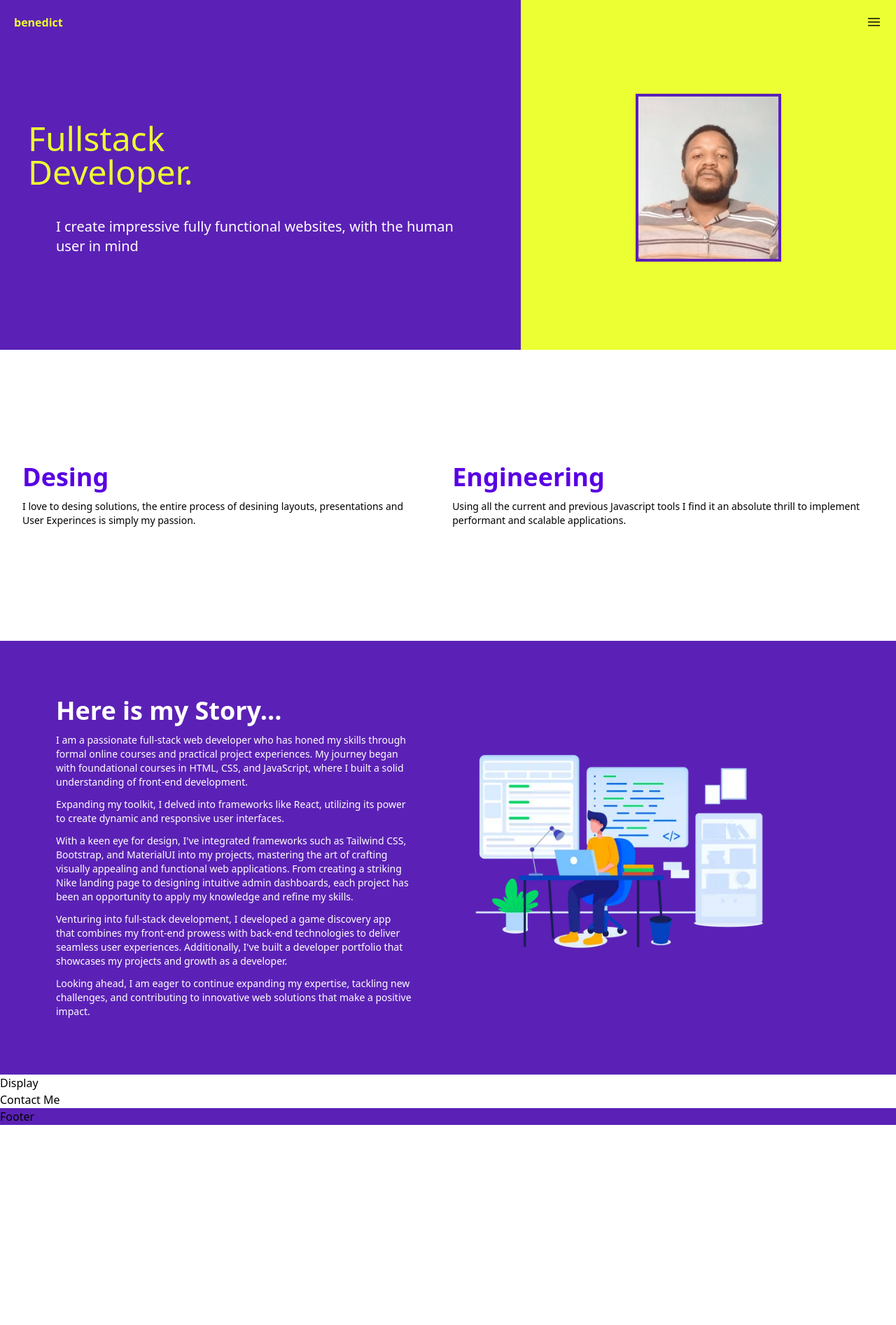
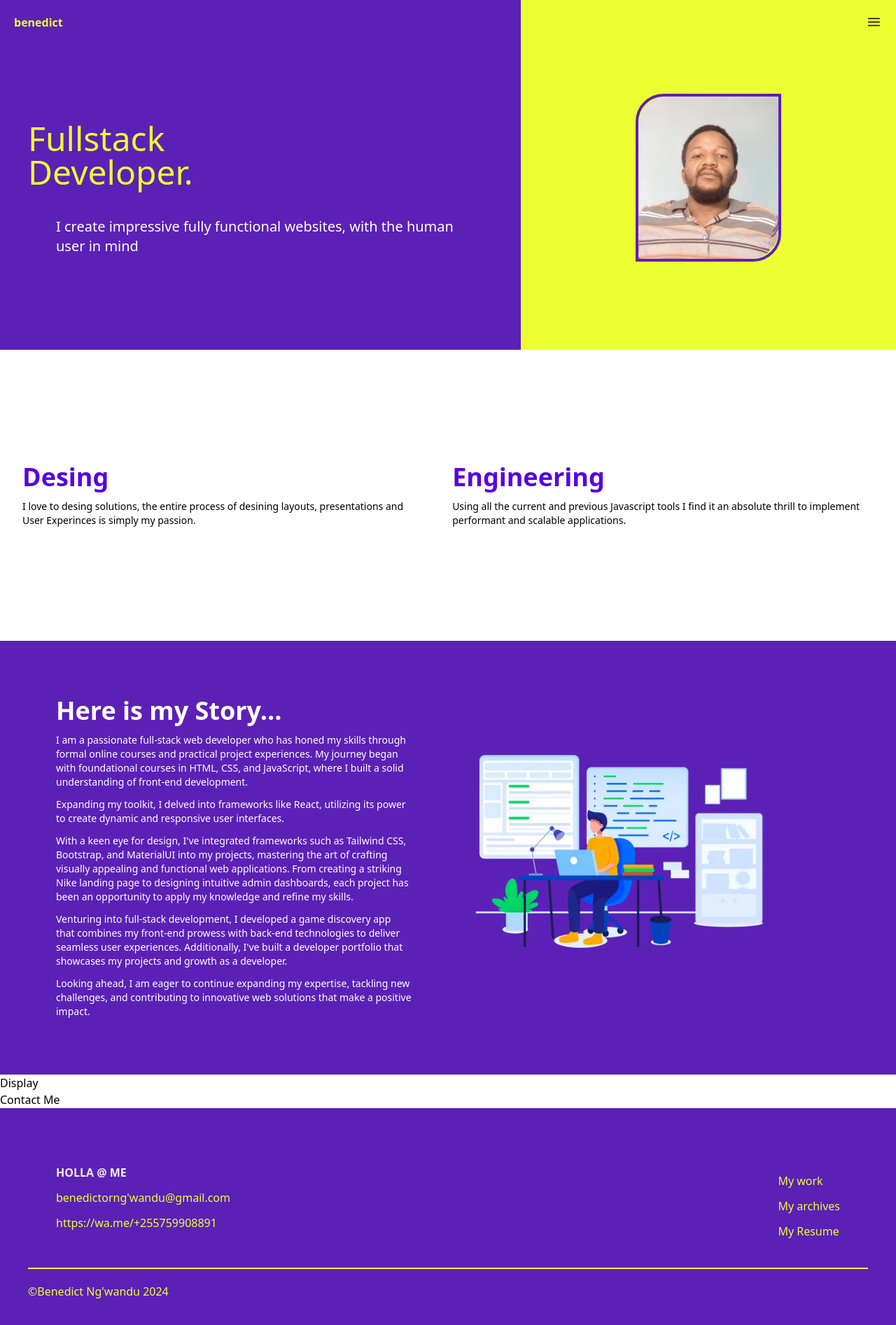
Before and after one commit to BenedictJoachim/benedict, a React (Vite) app: page / in a window 1280 px wide. Shown: the top 1894 px of the page at 70% size. Before the commit the page ends 1608 px from the top, so only its background shows below. Built offline with nearby package versions, Linux system fonts and the light colour scheme.

Commit message:
Buid footer section

```diff
--- a/src/App.jsx
+++ b/src/App.jsx
@@ -3,6 +3,7 @@ import Nav from "./components/Nav";
 import Hero from "./components/Hero";
 import Promise from "./components/Promise";
 import Background from "./components/Background";
+import Footer from "./components/Footer";
 
 const App =() => {
   return (
@@ -24,7 +25,7 @@ const App =() => {
         Contact Me
       </section>
       <section className="bg-violet-800">
-        Footer
+        <Footer />
       </section>
 
     </main>
--- a/src/components/Background.jsx
+++ b/src/components/Background.jsx
@@ -2,7 +2,7 @@ import { backgroundImage3 } from "../assets/images"
 
 const Background = () => {
     return (
-        <section className="p-20 flex flex-row">
+        <section className="p-20 flex flex-col sm:flex-row">
             <div className="sm:basis-1/2">
                 <h2 className="text-4xl font-bold text-white">Here is my Story...</h2>
                 <p className="mt-3 text-sm text-white">I am a passionate full-stack web developer who has honed my skills through formal online courses and practical project experiences. My journey began with foundational courses in HTML, CSS, and JavaScript, where I built a solid understanding of front-end development.</p>
@@ -15,7 +15,7 @@ const Background = () => {
                 <img
                     src={backgroundImage3}
                     alt="developer"
-                    className="hidden sm:block"
+
                  />
             </div>
         </section>
--- /dev/null
+++ b/src/components/Footer.jsx
@@ -0,0 +1,27 @@
+const Footer = () => {
+    return (
+        <section className="py-10 px-10 flex-col gap-2">
+            <div className="flex flex-col sm:flex-row justify-between gap-8 py-10 px-10 border-b-2 border-[#ECFF33]">
+            <div>
+                <h3 className="font-semibold uppercase text-[#FEECEB]">Holla @ me</h3>
+                <ul className="text-[#ECFF33]">
+                    <li className="mt-3">benedictorng'wandu@gmail.com</li>
+                    <li className="mt-3 cursor-pointer">https://wa.me/+255759908891</li>
+                </ul>
+            </div>
+            <div>
+                <ul className="text-[#ECFF33]">
+                    <li className="mt-3">My work</li>
+                    <li className="mt-3">My archives</li>
+                    <li className="mt-3">My Resume</li>
+                </ul>
+            </div>
+            </div>
+            <div>
+                <p className="text-[#ECFF33] mt-5">©Benedict Ng'wandu 2024</p>
+            </div>
+        </section>
+    )
+}
+
+export default Footer
--- a/src/components/Hero.jsx
+++ b/src/components/Hero.jsx
@@ -11,12 +11,13 @@ const Hero = () => {
                 <p className="text-xs sm:text-xl text-white m-10">I create impressive fully functional websites, with the human user in mind</p>
             </div>
             <div className="flex-1 flex justify-center items-center sm:items-center bg-[#ECFF33] py-20">
-                <div className="flex-none z-10 mt-2 sm:-ml-30 border-4 border-violet-800">
+                <div className="flex-none rounded-br-[40px] rounded-tl-[40px] z-10 mt-2 sm:-ml-30 border-4 border-violet-800">
                 <img
                     src={profilePicture}
                     alt="photo"
                     width={200}
                     height={90}
+                    className="rounded-br-[40px] rounded-tl-[40px]"
                 />
                 </div>
             </div>
--- a/src/components/Nav.jsx
+++ b/src/components/Nav.jsx
@@ -9,9 +9,10 @@ const Nav = () => {
             <div>
                 <img
                     src={hamburger}
-                    alt=""
+                    alt="menu"
                     width={23}
                     height={23}
+                    className="stroke-current text-[#ECFF33]"
                 />
             </div>
         </nav>
```
